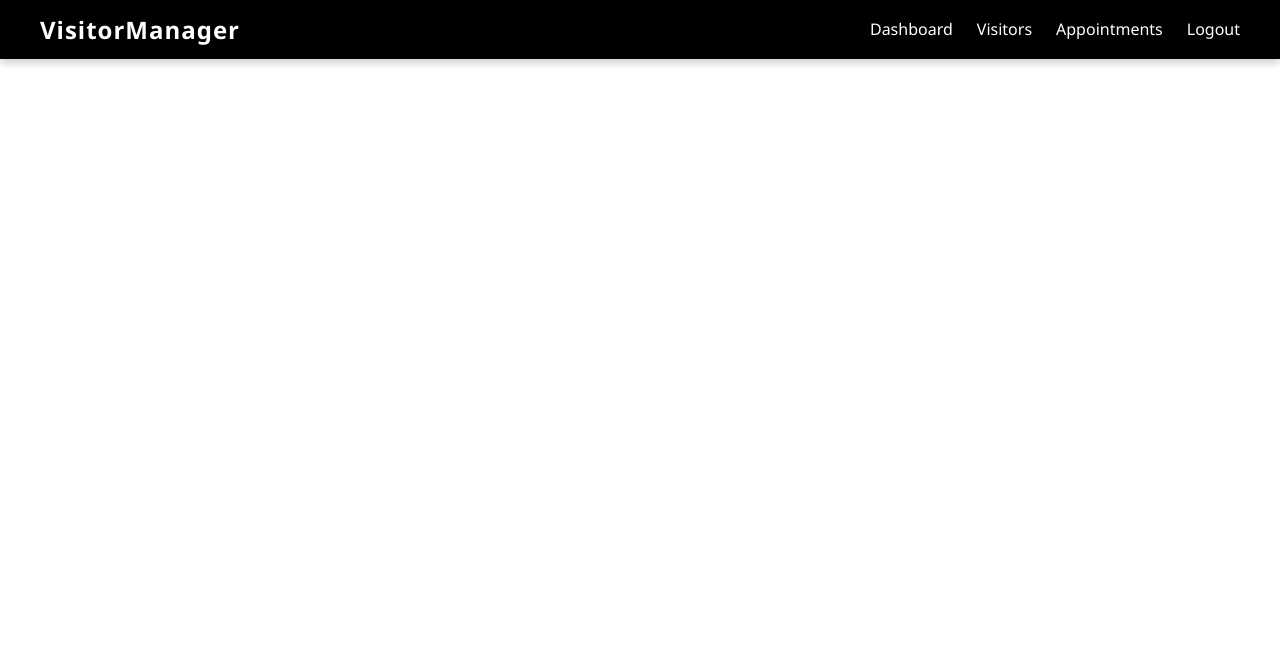
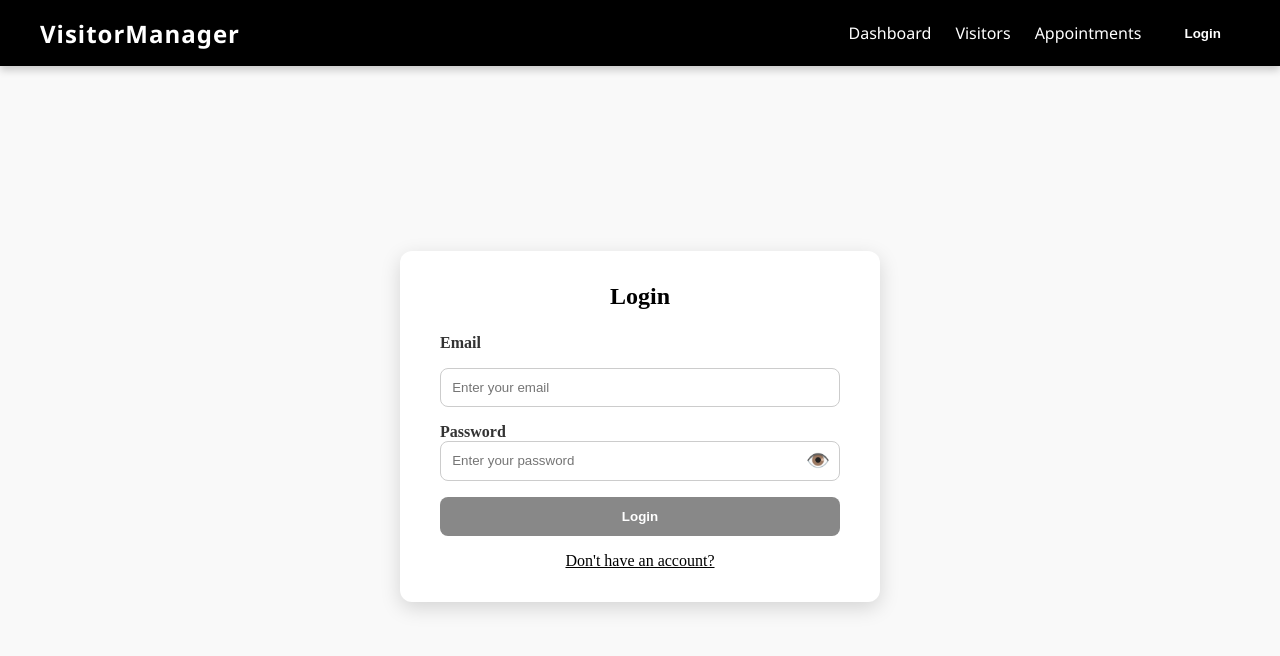
Before and after one commit to uNik020/Visitor-Management, an Angular app in the folder FRONTEND/Visitors-Management-System/: page /login in a window 1280 px wide. Before the commit this address led to /. Shown: the top 656 px of the page. Built offline with nearby package versions, Linux system fonts and the light colour scheme.

Commit message:
login logout added

```diff
--- a/FRONTEND/Visitors-Management-System/src/app/components/dashboard/dashboard.html
+++ b/FRONTEND/Visitors-Management-System/src/app/components/dashboard/dashboard.html
@@ -37,7 +37,7 @@
     <div class="actions">
       <button routerLink="/admin/add-visitor">Add Visitor</button>
       <button routerLink="/admin/visitor-list">Manage Visitors</button>
-      <button>Export Data</button>
+      <!-- <button>Export Data</button> -->
     </div>
   </div>
 </div>
--- a/FRONTEND/Visitors-Management-System/src/app/components/navbar/navbar.css
+++ b/FRONTEND/Visitors-Management-System/src/app/components/navbar/navbar.css
@@ -37,6 +37,7 @@
   text-decoration: none;
   position: relative;
   transition: transform 0.2s ease;
+  margin: auto;
 }
 
 .nav-links a::after {
@@ -56,6 +57,22 @@
 
 .nav-links a:hover {
   transform: scale(1.05);
+}
+
+
+.nav-links button {
+  padding: 0.8rem 1.2rem;
+  border: none;
+  background-color: #000;
+  color: white;
+  font-weight: 600;
+  border-radius: 8px;
+  transition: background-color 0.3s, transform 0.2s;
+}
+
+.nav-links button:hover {
+  background-color: #333;
+  transform: scale(1.03);
 }
 
 /* Hamburger Button (Mobile Only) */
--- a/FRONTEND/Visitors-Management-System/src/app/components/navbar/navbar.html
+++ b/FRONTEND/Visitors-Management-System/src/app/components/navbar/navbar.html
@@ -3,10 +3,17 @@
     <div class="logo">VisitorManager</div>
 
     <div class="nav-links" [class.mobile-open]="isMobileMenuOpen">
-      <a routerLink="/admin/dashboard" (click)="closeMobileMenu()">Dashboard</a>
-      <a routerLink="/admin/visitor-list" (click)="closeMobileMenu()">Visitors</a>
-      <a routerLink="/appointments" (click)="closeMobileMenu()">Appointments</a>
-      <a routerLink="/login" (click)="closeMobileMenu()">Logout</a>
+      <a routerLink="/admin/dashboard" >Dashboard</a>
+      <a routerLink="/admin/visitor-list" >Visitors</a>
+      <a routerLink="/appointments" >Appointments</a>
+
+
+      <ng-container *ngIf="isAdminLoggedIn; else loginBtn">
+        <button (click)="logoutAdmin()">Logout</button>
+      </ng-container>
+      <ng-template #loginBtn>
+        <button routerLink="">Login</button>
+      </ng-template>
     </div>
 
     <button class="hamburger" (click)="toggleMobileMenu()">
--- a/FRONTEND/Visitors-Management-System/src/app/components/navbar/navbar.ts
+++ b/FRONTEND/Visitors-Management-System/src/app/components/navbar/navbar.ts
@@ -1,20 +1,45 @@
+import { CommonModule } from '@angular/common';
 import { Component } from '@angular/core';
-import { RouterModule } from '@angular/router';
+import { Router, RouterModule } from '@angular/router';
+import Swal from 'sweetalert2';
 
 @Component({
   selector: 'app-navbar',
-  imports: [RouterModule],
+  imports: [RouterModule, CommonModule],
   templateUrl: './navbar.html',
   styleUrl: './navbar.css'
 })
 export class Navbar {
+
+  constructor(private router: Router){}
    isMobileMenuOpen = false;
+   isAdminLoggedIn: boolean = false;
+
+   ngOnInit(): void {
+  this.checkAdminLoginStatus();
+}
+
+checkAdminLoginStatus(): void {
+  this.isAdminLoggedIn = sessionStorage.getItem('adminEmail') !== null;
+}
+
 
   toggleMobileMenu(): void {
     this.isMobileMenuOpen = !this.isMobileMenuOpen;
   }
 
-  closeMobileMenu(): void {
-    this.isMobileMenuOpen = false;
+  logoutAdmin(){
+    sessionStorage.clear();
+    this.isAdminLoggedIn = false;
+    this.router.navigate(['']);
+
+     Swal.fire({
+            icon: 'success',
+            title: 'Log out',
+            text: 'Logged Out',
+            confirmButtonText: 'Ok'
+          });
   }
+
+
 }
--- a/FRONTEND/Visitors-Management-System/src/app/pages/login/login.css
+++ b/FRONTEND/Visitors-Management-System/src/app/pages/login/login.css
@@ -84,3 +84,22 @@ button:disabled {
 .register-link a:hover {
   color: #555;
 }
+
+.password-wrapper {
+  display: flex;
+  align-items: center;
+  position: relative;
+}
+
+.password-wrapper input {
+  flex: 1;
+  padding-right: 2.5rem;
+}
+
+.toggle-icon {
+  position: absolute;
+  right: 10px;
+  cursor: pointer;
+  font-size: 1.2rem;
+  user-select: none;
+}
--- a/FRONTEND/Visitors-Management-System/src/app/pages/login/login.html
+++ b/FRONTEND/Visitors-Management-System/src/app/pages/login/login.html
@@ -5,8 +5,16 @@
       <label>Email</label>
       <input type="email" formControlName="email" placeholder="Enter your email" required />
 
-      <label>Password</label>
-      <input type="password" formControlName="password" placeholder="Enter your password" required />
+      <label>
+        Password
+        <div class="password-wrapper">
+          <input [type]="showPassword ? 'text' : 'password'" formControlName="password" placeholder="Enter your password" />
+          <span class="toggle-icon" (click)="togglePasswordVisibility()">
+            {{ showPassword ? '🙈' : '👁️' }}
+          </span>
+        </div>
+      </label>
+
 
       <button type="submit" [disabled]="loginForm.invalid">Login</button>
     </form>
--- a/FRONTEND/Visitors-Management-System/src/app/pages/login/login.ts
+++ b/FRONTEND/Visitors-Management-System/src/app/pages/login/login.ts
@@ -1,7 +1,9 @@
 import { CommonModule } from '@angular/common';
 import { Component } from '@angular/core';
 import { FormBuilder, FormGroup, ReactiveFormsModule, Validators } from '@angular/forms';
-import { RouterModule } from '@angular/router';
+import { Router, RouterModule } from '@angular/router';
+import { AuthService } from '../../services/auth/auth.service';
+import Swal from 'sweetalert2';
 
 @Component({
   selector: 'app-login',
@@ -12,7 +14,13 @@ import { RouterModule } from '@angular/router';
 export class Login {
   loginForm: FormGroup;
 
-  constructor(private fb: FormBuilder) {
+  showPassword = false;
+
+  togglePasswordVisibility() {
+  this.showPassword = !this.showPassword;
+  }
+
+  constructor(private fb: FormBuilder, private router: Router,private authService : AuthService) {
     this.loginForm = this.fb.group({
       email: ['', [Validators.required, Validators.email]],
       password: ['', Validators.required]
@@ -23,6 +31,39 @@ export class Login {
     if (this.loginForm.valid) {
       console.log('Form Submitted', this.loginForm.value);
       // Call AuthService here
+
+      this.authService.loginAdmin(this.loginForm.value).subscribe(
+        (response: any) => {
+          Swal.fire({
+            icon: 'success',
+            title: 'Login Successful',
+            text: 'Welcome back!',
+            confirmButtonText: 'Continue'
+          });
+
+          // Store session values or tokens as needed
+          sessionStorage.setItem('adminEmail', response.email);
+          sessionStorage.setItem('adminPass', response.passwordHash); // if your API returns it
+
+          this.router.navigate(['/admin/dashboard']); // navigate to your desired route
+        },
+        (error) => {
+          console.error('Login error:', error);
+          let message = 'An unexpected error occurred. Please try again.';
+
+          if (error.status === 401) {
+            message = 'Invalid email or password.';
+          }
+
+          Swal.fire({
+            icon: 'error',
+            title: 'Login Failed',
+            text: message,
+            confirmButtonText: 'Retry'
+          });
+        }
+      );
+
     }
   }
 }
--- a/FRONTEND/Visitors-Management-System/src/app/pages/register/register.ts
+++ b/FRONTEND/Visitors-Management-System/src/app/pages/register/register.ts
@@ -64,8 +64,8 @@ toggleConfirmPasswordVisibility() {
         confirmButtonText: 'Cool'
       });
         // console.log(data);
-        sessionStorage.setItem('adminPass', data.passwordHash);
-        sessionStorage.setItem('adminEmail', data.email);
+        // sessionStorage.setItem('adminPass', data.passwordHash);
+        // sessionStorage.setItem('adminEmail', data.email);
         this.router.navigate(['/']);
       },
       (error) => {
--- /dev/null
+++ b/FRONTEND/Visitors-Management-System/src/app/services/RouteGuard/route-guard-service.ts
@@ -0,0 +1,33 @@
+import { Injectable } from '@angular/core';
+import { ActivatedRouteSnapshot, Router, RouterStateSnapshot, UrlTree } from '@angular/router';
+import { Observable } from 'rxjs';
+import Swal from 'sweetalert2';
+
+@Injectable({
+  providedIn: 'root'
+})
+export class RouteGuardService {
+
+  constructor(private route:Router) { }
+
+   public isAdminLoggedIn(){
+    let admin=sessionStorage.getItem('adminEmail')
+    return !(admin==null)
+  }
+
+  canActivate(route: ActivatedRouteSnapshot, state: RouterStateSnapshot): boolean | UrlTree | Observable<boolean | UrlTree> | Promise<boolean | UrlTree> {
+  if(this.isAdminLoggedIn()){
+    return true;
+  }else{
+    Swal.fire({
+      icon: 'error',
+      title: 'Oops...',
+      text: 'Admin not Logged-In!',
+    });
+    this.route.navigate(['']);
+    return false;
+  }
+
+
+  }
+}
```
Also changed, not shown: FRONTEND/Visitors-Management-System/src/app/app.routes.ts (+8 -6 lines), 1 other file (tests, documents, lock files or other folders).
